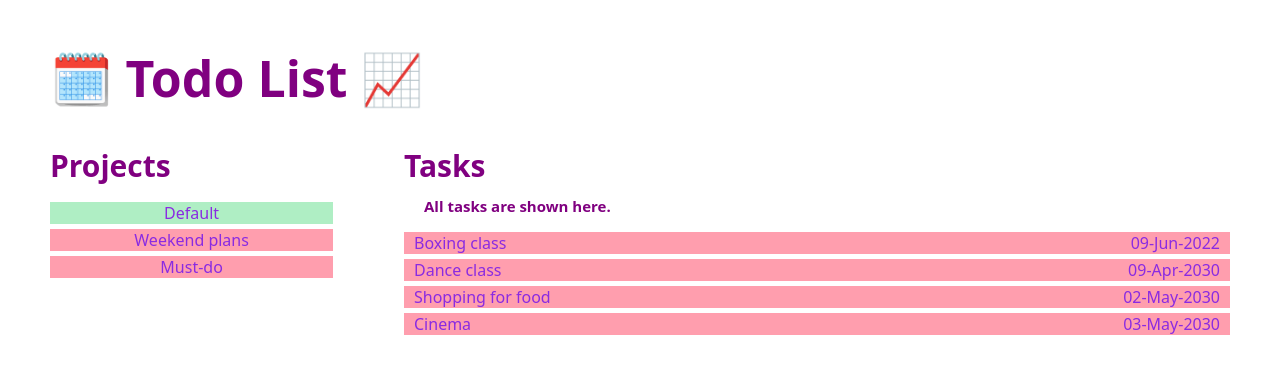
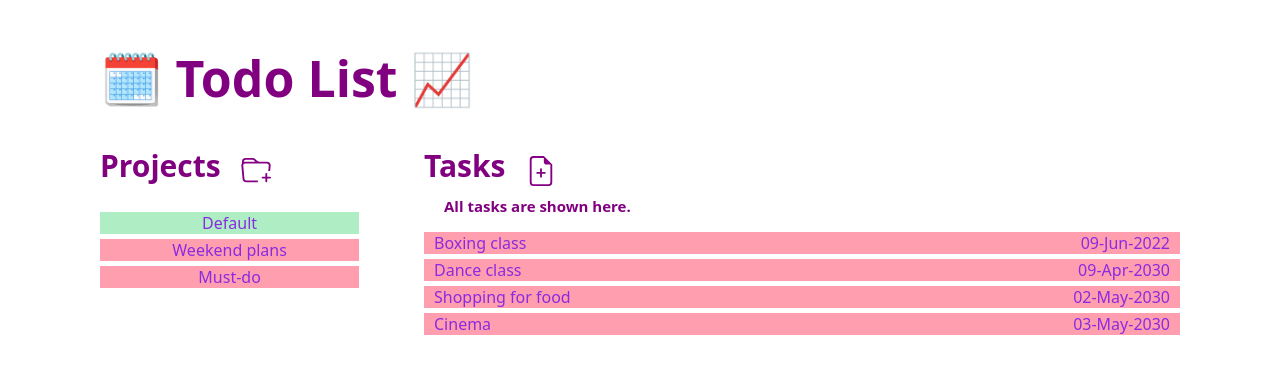
Before and after one commit to AnyueWang/odin_todo_list, a website built with webpack: page src/index.html in a window 1280 px wide. Built offline with nearby package versions, Linux system fonts and the light colour scheme; a web font is replaced by a local one.

Commit message:
add ADD icons for projects and todos

```diff
--- a/package.json
+++ b/package.json
@@ -21,7 +21,10 @@
     "webpack-dev-server": "^5.0.4"
   },
   "dependencies": {
+    "@svgr/webpack": "^8.1.0",
     "date-fns": "^3.6.0",
-    "lodash": "^4.17.21"
+    "file-loader": "^6.2.0",
+    "lodash": "^4.17.21",
+    "url-loader": "^4.1.1"
   }
 }
--- a/src/index.html
+++ b/src/index.html
@@ -11,7 +11,7 @@
     <h1>🗓️ Todo List 📈</h1>
     <div id="content">
         <div id="project">
-            <div>
+            <div class="title" id="project-title">
                 <h2>Projects</h2>
             </div>
             <ul id="project-list">
@@ -19,10 +19,10 @@
             </ul>
         </div>
         <div id="todo">
-            <div>
+            <div class="title" id="todo-title">
                 <h2>Tasks</h2>
-                <h3 id="project-description"></h3>
             </div>
+            <h3 id="project-description"></h3>
             <ul id="todo-list">
 
             </ul>
--- a/src/index.js
+++ b/src/index.js
@@ -1,10 +1,22 @@
 require('./styles.css')
 const { compareAsc, format } = require('date-fns')
 const helper = require('./utils/helper')
+import IconAddProject from './resources/icons/folder-plus.svg'
+import IconAddTodo from './resources/icons/file-plus.svg'
 
 const ulProjects = document.querySelector("#project-list")
 const ulTodos = document.querySelector("#todo-list")
 const h3ProjectDescription = document.querySelector('#project-description')
+
+const iconAddProject = new Image()
+iconAddProject.src = IconAddProject
+iconAddProject.classList.add('icon')
+document.querySelector('#project-title').appendChild(iconAddProject)
+
+const iconAddTodo = new Image()
+iconAddTodo.src = IconAddTodo
+iconAddTodo.classList.add('icon')
+document.querySelector('#todo-title').appendChild(iconAddTodo)
 
 let targetProject = helper.defaultProject()
 
--- a/src/styles.css
+++ b/src/styles.css
@@ -1,6 +1,6 @@
 @font-face {
     font-family: 'MyFont';
-    src: url('./resources/my-font.ttf') format('truetype');
+    src: url('./resources/fonts/my-font.ttf') format('truetype');
     font-weight: 600;
     font-style: normal;
 }
@@ -16,11 +16,12 @@
     --expanded-background-color: rgb(175, 238, 196);
     --details-color: rgb(200, 51, 226);
     --details-background-color: rgb(206, 244, 218);
+    --icon-filter-color: invert(8%) sepia(78%) saturate(6457%) hue-rotate(296deg) brightness(99%) contrast(106%);
 }
 
 body {
     background-color: var(--backgound-color);
-    padding: 10px 50px;
+    padding: 10px 100px;
     font-family: var(--font-family);
     color: var(--heading-color);
     margin: 0;
@@ -142,3 +143,14 @@ a {
     padding: 0;
     padding-left: 20px;
 }
+
+.icon {
+    filter: var(--icon-filter-color);
+    width: 30px;
+}
+
+.title {
+    display: flex;
+    align-items: center;
+    gap: 20px;
+}
--- a/webpack.config.js
+++ b/webpack.config.js
@@ -21,7 +21,11 @@ module.exports = {
             {
                 test: /\.ttf/i,
                 type: 'asset/resource',
-              },
+            },
+            {
+                test: /\.(png|svg|jpg|jpeg|gif)$/i,
+                type: 'asset/resource',
+            },
         ]
     }
 };
```
Also changed, not shown: dist/2b6c58c95e15c32f59a1.svg (added), dist/9fc8f175591875b2bae0.svg (added), dist/index.html, src/resources/icons/file-plus.svg (added), src/resources/icons/folder-plus.svg (added), 3 other files.
